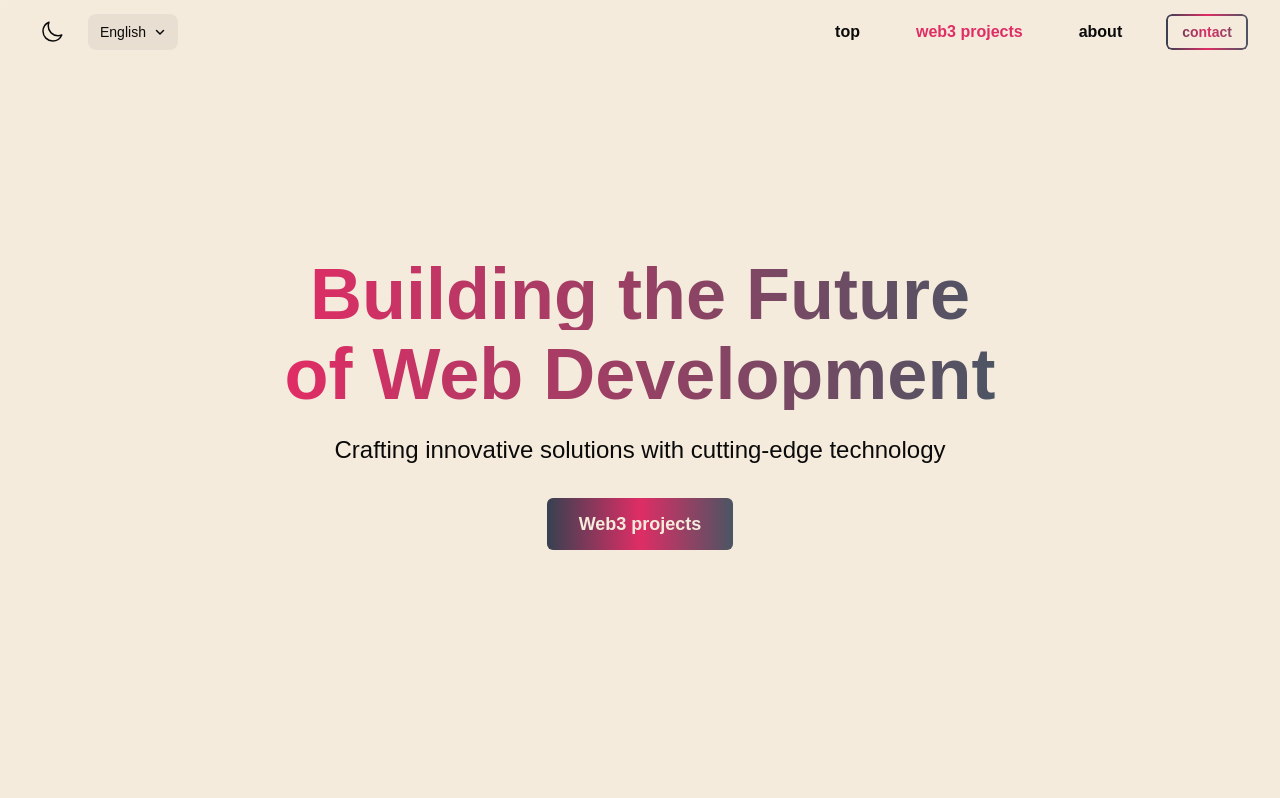
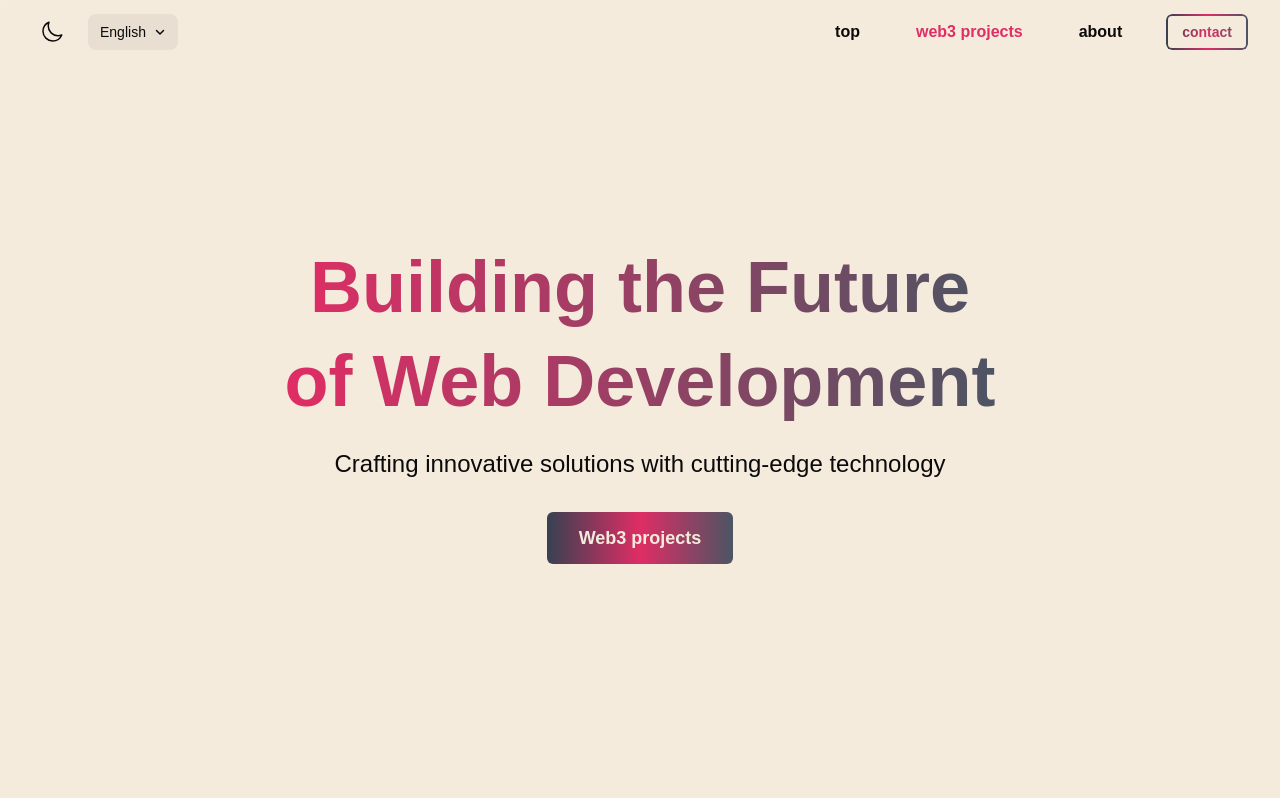
Before and after one commit to gala1234/website, a Next.js app: page / in a window 1280 px wide. Shown: the top 798 px of the page. Built offline with nearby package versions, Linux system fonts and the light colour scheme.

Commit message:
adding system lang preference detection

```diff
--- a/src/components/sections/HeroSection.tsx
+++ b/src/components/sections/HeroSection.tsx
@@ -71,7 +71,7 @@ export default function HeroSection() {
           transition={{ duration: 0.8 }}
           className="space-y-6"
         >
-          <h1 className="text-5xl font-bold sm:text-7xl">
+          <h1 className="text-5xl font-bold sm:text-7xl leading-[1.2em]">
             <span
               className="text-gradient mt-2 block"
               style={{
--- a/src/providers/LanguageProvider.tsx
+++ b/src/providers/LanguageProvider.tsx
@@ -17,10 +17,16 @@ export function LanguageProvider({ children }: { children: React.ReactNode }) {
   const [language, setLanguage] = useState<Language>('en');
 
   useEffect(() => {
-    // Load saved language preference from localStorage
+    // Load saved language preference from localStorage or browser settings
     const savedLanguage = localStorage.getItem('language') as Language;
     if (savedLanguage && (savedLanguage === 'en' || savedLanguage === 'es')) {
       setLanguage(savedLanguage);
+    } else {
+      // Check browser language preference
+      const browserLang = navigator.language.toLowerCase();
+      const initialLang = browserLang.startsWith('es') ? 'es' : 'en';
+      setLanguage(initialLang);
+      localStorage.setItem('language', initialLang);
     }
   }, []);
 
```
